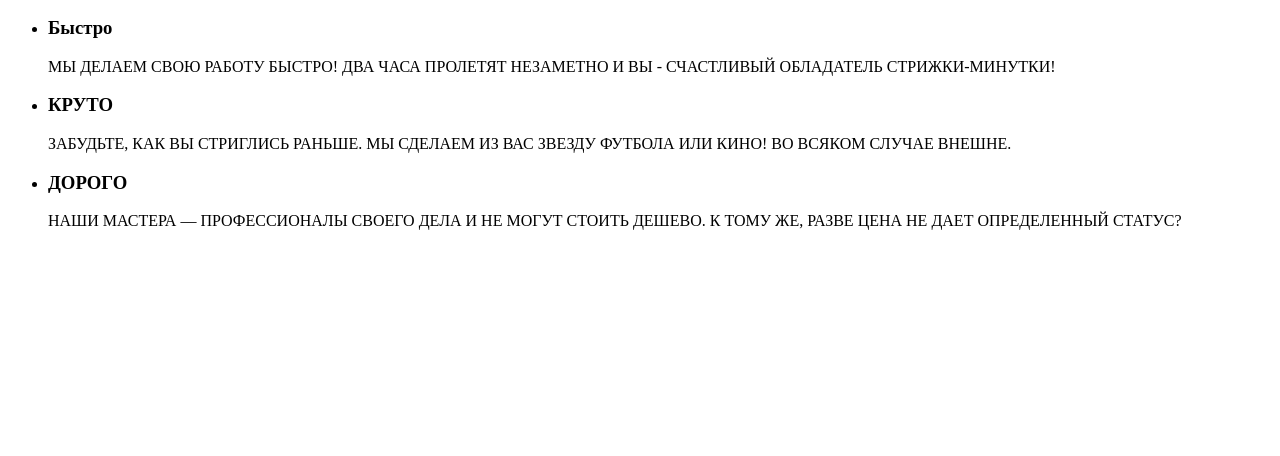
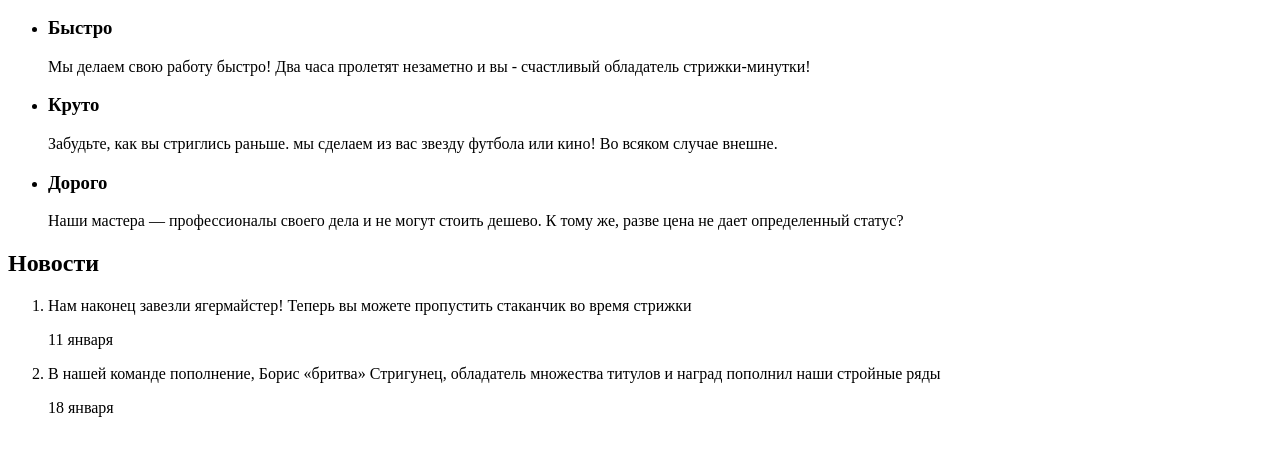
Before and after one commit to vvkraev/377081-barbershop, a plain HTML site: page index.html in a window 1280 px wide. Shown: the part 208-664 px from the top of the page. Drawn offline with Linux system fonts and the light colour scheme.

Commit message:
newsBlock

```diff
--- a/index.html
+++ b/index.html
@@ -23,17 +23,36 @@
       <ul>
         <li>
           <h3>Быстро</h3>
-          <p>МЫ ДЕЛАЕМ СВОЮ РАБОТУ БЫСТРО! ДВА ЧАСА ПРОЛЕТЯТ НЕЗАМЕТНО И ВЫ - СЧАСТЛИВЫЙ ОБЛАДАТЕЛЬ СТРИЖКИ-МИНУТКИ!</p>
+          <p>Мы делаем свою работу быстро! Два часа пролетят незаметно и вы - счастливый обладатель стрижки-минутки!</p>
         </li>
         <li>
-          <h3>КРУТО</h3>
-          <p>ЗАБУДЬТЕ, КАК ВЫ СТРИГЛИСЬ РАНЬШЕ. МЫ СДЕЛАЕМ ИЗ ВАС ЗВЕЗДУ ФУТБОЛА ИЛИ КИНО! ВО ВСЯКОМ СЛУЧАЕ ВНЕШНЕ.</p>
+          <h3>Круто</h3>
+          <p>Забудьте, как вы стриглись раньше. мы сделаем из вас звезду футбола или кино! Во всяком случае внешне.</p>
         </li>
         <li>
-          <h3>ДОРОГО</h3>
-          <p>НАШИ МАСТЕРА — ПРОФЕССИОНАЛЫ СВОЕГО ДЕЛА И НЕ МОГУТ СТОИТЬ ДЕШЕВО. К ТОМУ ЖЕ, РАЗВЕ ЦЕНА НЕ ДАЕТ ОПРЕДЕЛЕННЫЙ СТАТУС?</p>
+          <h3>Дорого</h3>
+          <p>Наши мастера — профессионалы своего дела и не могут стоить дешево. К тому же, разве цена не дает определенный статус?</p>
         </li>
       </ul>
     </section>
+    <div class="commonDiv">
+      <article class="news-vlock">
+        <h2>Новости</h2>
+        <ol>
+          <li>
+            <div class="news-div">
+              <p class="news-text">Нам наконец завезли ягермайстер! Теперь вы можете пропустить стаканчик во время стрижки</p>
+              <span class="news-date">11 января</span>
+            </div>
+          </li>
+          <li>
+            <div class="news-div">
+              <p class="news-text">В нашей команде пополнение, Борис «бритва» Стригунец, обладaтель множества титулов и наград пополнил наши стройные ряды</p>
+              <span class="news-date">18 января</span>
+            </div>
+          </li>
+        </ol>
+      </article>
+    </div>
   </body>
 </html>
```
